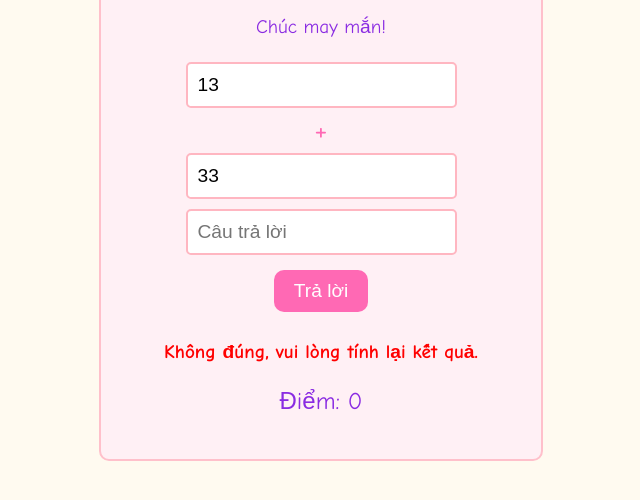
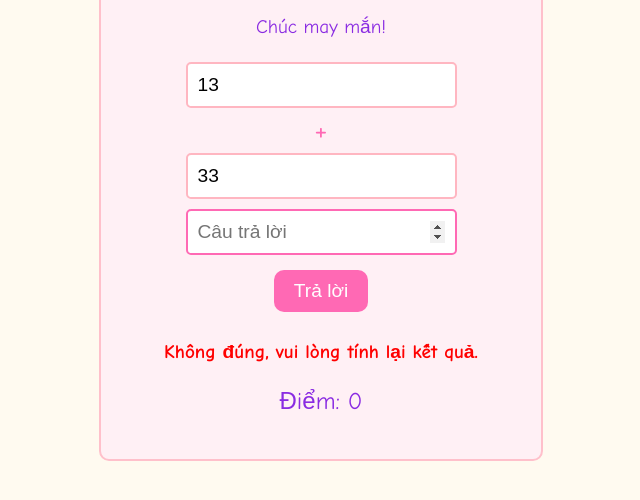
Before and after one commit to mrhoc/mathGame, a plain HTML site: page index.html in a window 1280 px wide. Both pictures are taken after a click on the button "Trả lời". Shown: the part 284-784 px from the top of the page, without its empty margins (319-959 px from the left). Drawn offline with nearby package versions, Linux system fonts and the light colour scheme.

Commit message:
no message

```diff
--- a/index.html
+++ b/index.html
@@ -228,8 +228,10 @@
             } else {
                 message.textContent = 'Không đúng, vui lòng tính lại kết quả.';
                 message.style.color = 'red';
+
                 setTimeout(() => {
                     resultInput.value = '';
+                    resultInput.focus();
                 }, 2000);
             }
 
```
Lines whose indentation alone changed are shown as unchanged.
